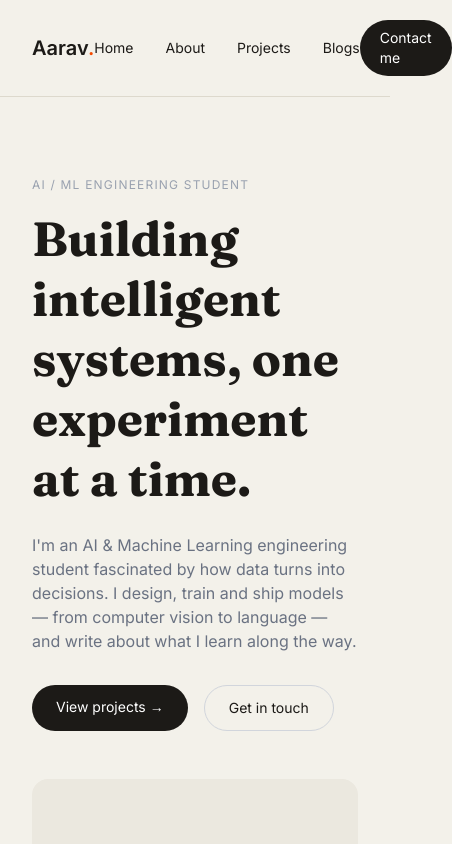
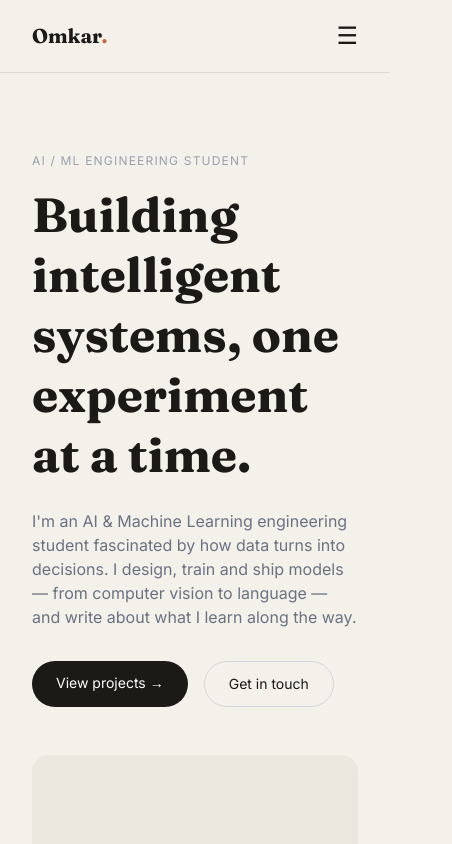
Before and after one commit to omkar162004/portfolio, a React (Vite) app: page / in a window 390 px wide. Shown: the top 844 px of the page, 452 px wide, since content can reach past the window. Built offline with nearby package versions, Linux system fonts and the light colour scheme.

Commit message:
just small edits

```diff
--- a/src/components/Footer.tsx
+++ b/src/components/Footer.tsx
@@ -4,7 +4,7 @@ function Footer() {
       <div className="flex justify-between">
         <div>
           <h3 className="text-xl font-bold">
-            Aarav Mehta<span className="text-orange-600">.</span>
+            Omkar Mahtole<span className="text-orange-600">.</span>
           </h3>
           <p className="text-sm text-gray-500 mt-2 max-w-xs">
             Building intelligent systems, one experiment at a time.
--- a/src/components/Navbar.tsx
+++ b/src/components/Navbar.tsx
@@ -1,24 +1,59 @@
 import { Link } from "@tanstack/react-router";
+import { useState } from "react";
 
 function Navbar() {
+  const [isOpen, setIsOpen] = useState(false);
+
   return (
-    <header className="flex items-center justify-between px-8 py-5 border-b border-[#ddd9cd]">
-      <div className="text-xl font-bold">
-        Aarav<span className="text-orange-600">.</span>
+    <header className="relative px-8 py-5 border-b border-[#ddd9cd]">
+      <div className="flex items-center justify-between">
+        <div className="text-xl font-bold font-display">
+          Omkar<span className="text-clay">.</span>
         </div>
 
-      <nav className="flex gap-8 text-sm">
+        {/* Desktop links — hidden on mobile */}
+        <nav className="hidden md:flex gap-8 text-sm">
           <Link to="/">Home</Link>
           <Link to="/about">About</Link>
-        <a href="/projects">Projects</a>
-        <a href="/blog">Blogs</a>
+          <Link to="/projects">Projects</Link>
+          <Link to="/blog">Blogs</Link>
         </nav>
 
+        <div className="flex items-center gap-4">
           <Link
             to="/contact"
-        className="bg-ink text-white text-sm px-5 py-2 rounded-full"
->       Contact me
+            className="hidden md:inline-block bg-ink text-white text-sm px-5 py-2 rounded-full"
+          >
+            Contact me
           </Link>
+
+          {/* Hamburger button — only visible on mobile */}
+          <button
+            onClick={() => setIsOpen(!isOpen)}
+            className="md:hidden text-2xl"
+            aria-label="Toggle menu"
+          >
+            {isOpen ? "✕" : "☰"}
+          </button>
+        </div>
+      </div>
+
+      {/* Mobile dropdown menu — only renders when isOpen is true */}
+      {isOpen && (
+        <nav className="md:hidden flex flex-col gap-4 mt-5 text-sm">
+          <Link to="/" onClick={() => setIsOpen(false)}>Home</Link>
+          <Link to="/about" onClick={() => setIsOpen(false)}>About</Link>
+          <Link to="/projects" onClick={() => setIsOpen(false)}>Projects</Link>
+          <Link to="/blog" onClick={() => setIsOpen(false)}>Blogs</Link>
+          <Link
+            to="/contact"
+            onClick={() => setIsOpen(false)}
+            className="bg-ink text-white text-sm px-5 py-2 rounded-full text-center"
+          >
+            Contact me
+          </Link>
+        </nav>
+      )}
     </header>
   );
 }
--- a/src/routes/about.tsx
+++ b/src/routes/about.tsx
@@ -12,7 +12,7 @@ function AboutPage() {
             Curious about how data becomes decisions.
           </h1>
           <p className="text-gray-500 mt-6 max-w-md">
-            Hi, I'm Aarav — an ai / ml engineering student based in Bengaluru,
+            Hi, I'm Omkar — an ai / ml engineering student based in Chhatrapati Sambhaji Nagar,
             India. I spend most of my time training models, reading papers,
             and turning rough ideas into working prototypes.
           </p>
@@ -38,7 +38,7 @@ function AboutPage() {
           </div>
           <div>
             <p className="text-xs tracking-widest text-gray-400 mb-2">BASED IN</p>
-            <p className="font-medium">Bengaluru, India</p>
+            <p className="font-medium">Chhatrapati Sambhajinagar, India</p>
           </div>
           <div>
             <p className="text-xs tracking-widest text-gray-400 mb-2">FOCUS</p>
--- a/src/routes/blog.tsx
+++ b/src/routes/blog.tsx
@@ -72,7 +72,7 @@ function BlogPage() {
         ))}
       </div>
 
-      <div className="grid grid-cols-3 gap-6">
+      <div className="grid grid-cols-1 sm:grid-cols-2 md:grid-cols-3 gap-6">
         {filteredPosts.map((post) => (
           <Link
             key={post.slug}
--- a/src/routes/contact.tsx
+++ b/src/routes/contact.tsx
@@ -23,7 +23,7 @@ function ContactPage() {
   }
 
   return (
-    <div className="px-8 py-20 grid grid-cols-2 gap-12">
+    <div className="px-8 py-20 grid grid-cols-1 md:grid-cols-2 gap-12">
       <div>
         <p className="text-xs tracking-widest text-gray-400 mb-2">CONTACT</p>
         <h1 className="font-display text-5xl font-bold mb-6">Let's talk.</h1>
--- a/src/routes/projects.tsx
+++ b/src/routes/projects.tsx
@@ -74,7 +74,7 @@ function ProjectsPage() {
         ))}
       </div>
 
-      <div className="grid grid-cols-3 gap-6">
+      <div className="grid grid-cols-1 sm:grid-cols-2 md:grid-cols-3 gap-6">
         {filteredProjects.map((project) => (
           <Link
             key={project.slug}
```
Lines whose indentation alone changed are shown as unchanged.
